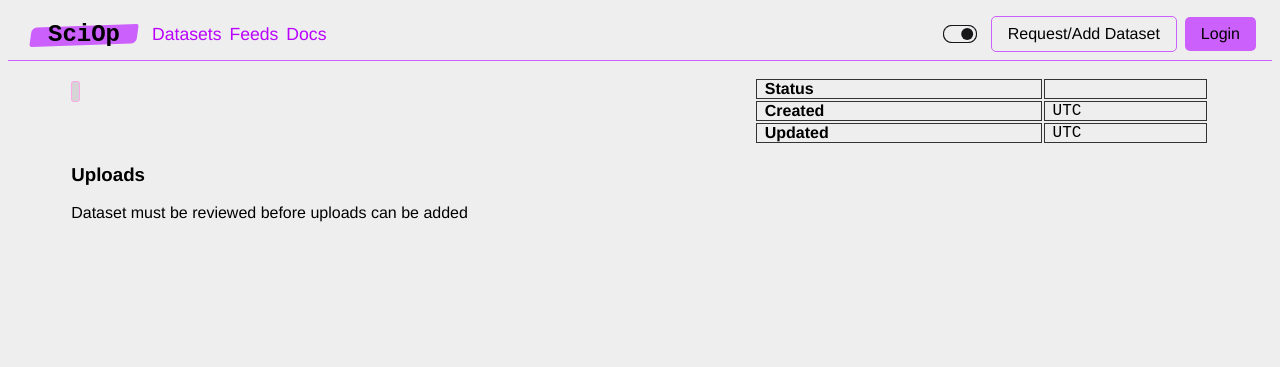
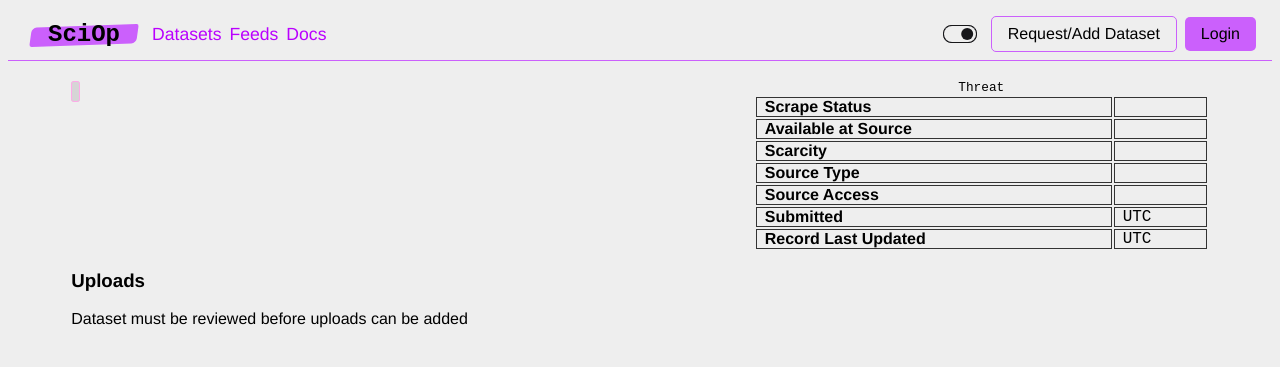
Before and after one commit to p2p-ld/sciop, a Python web app: template src/sciop/templates/pages/dataset.html in a window 1280 px wide. Shown: the top 367 px of the page. Run offline with Jinja, Linux system fonts and the light colour scheme; the template is opened without the code that fills it, so the values that code supplies are empty.

Commit message:
update dataset display, correctly handle form booleans

```diff
--- a/src/sciop/api/routes/datasets.py
+++ b/src/sciop/api/routes/datasets.py
@@ -66,6 +66,10 @@ async def datasets_create_form(
     """
     Create a dataset with form encoded data
     """
+    # hacky workaround for checkboxes in forms
+    # https://github.com/fastapi/fastapi/discussions/13380
+    form = await request.form()
+    dataset.source_available = "source_available" in form
     created_dataset = await datasets_create(
         request=request,
         dataset=dataset,
--- a/src/sciop/frontend/templates.py
+++ b/src/sciop/frontend/templates.py
@@ -2,6 +2,7 @@
 Common source for template environments and decorators
 """
 
+from datetime import UTC, datetime
 from types import ModuleType
 from typing import TYPE_CHECKING, Optional
 from typing import Literal as L
@@ -56,6 +57,8 @@ templates = Jinja2Templates(
     context_processors=[template_account, template_config, template_models, template_nonce],
 )
 templates.env.globals["models"] = models
+templates.env.globals["now"] = datetime.now()
+templates.env.globals["UTC"] = UTC
 
 jinja = Jinja(templates)
 """fasthx decorator, see https://github.com/volfpeter/fasthx"""
--- a/src/sciop/static/css/layout.css
+++ b/src/sciop/static/css/layout.css
@@ -148,14 +148,32 @@ table {
 }
 
 .dataset-infobox {
-  .dataset-priority {
+  margin-top: 1em;
+  .dataset-threat-label {
+    text-align: center;
+    width: 100%;
+    display: inline-block;
+    font-family: var(--font-mono);
+    font-size: 0.8em;
+  }
+
+  .dataset-threat {
     font-size: 2em;
     font-weight: bold;
     text-align: center;
-    margin: 0.5em 0 0 0;
+    margin: 0 0 0 0;
 
-    &.priority-low {
-      background-color: var(--color-priority-low);
+    &.threat-indefinite {
+      background-color: var(--color-threat-indefinite);
+    }
+    &.threat-watchlist {
+      background-color: var(--color-threat-watchlist);
+    }
+    &.threat-endangered {
+      background-color: var(--color-threat-endangered);
+    }
+    &.threat-takedown_issued {
+      background-color: var(--color-threat-takedown_issued);
     }
   }
 }
--- a/src/sciop/static/css/vars.css
+++ b/src/sciop/static/css/vars.css
@@ -2,9 +2,12 @@
 :root {
     --color-dark-background: rgba(23, 23, 26, 1);
     --color-light-background: #eee;
-    --color-priority-low: lch(56.05% 49.39 256.63);
-    --color-priority-medium: lch(58.97% 76.96 59.37);
-    --color-priority-high: lch(47.26% 75.67 14.74);
+    --color-threat-unknown: var(--color-background-shade);
+    --color-threat-indefinite: lch(56.05% 49.39 256.63);
+    --color-threat-watchlist: lch(58.97% 76.96 59.37);
+    --color-threat-endangered: lch(47.26% 75.67 14.74);
+    --color-threat-takedown_issued: lch(47.26% 75.67 14.74);
+    --color-threat-extinct: var(--color-background-shade);
 
     --font-sans: "Work Sans", "Helvetica Neue", "Segoe UI", "Helvetica", "Roboto", sans-serif;
     --font-mono: "Anonymous Pro", "Fira Code", "Courier New", "Courier", monospace;
--- a/src/sciop/templates/macros/dataset.html
+++ b/src/sciop/templates/macros/dataset.html
@@ -21,23 +21,59 @@
             {% endif %}
         </div>
         <div class="dataset-infobox infobox">
-            <p class="dataset-priority priority-{{ dataset.scarcity.value }}">{{dataset.scarcity.value}}</p>
+            <span class="dataset-threat-label">Threat</span>
+            <p class="dataset-threat threat-{{ dataset.threat.value }}">{{dataset.threat.value}}</p>
             <table class="infobox-table">
-                {% if dataset.priority_comment %}
                 <tr>
-                    <td class="infobox-priority-comment">{{ dataset.priority_comment }}</td>
+                    <td class="infobox-key">Scrape Status</td>
+                    <td class="infobox-value">{{ dataset.scrape_status.value }}</td>
+                </tr>
+                <tr>
+                    <td class="infobox-key">Available at Source</td>
+                    <td class="infobox-value">{{ dataset.source_available }}</td>
+                </tr>
+                <tr>
+                    <td class="infobox-key">Scarcity</td>
+                    <td class="infobox-value">{{ dataset.scarcity }}</td>
+                </tr>
+                <tr>
+                    <td class="infobox-key">Source Type</td>
+                    <td class="infobox-value">{{ dataset.source_type }}</td>
+                </tr>
+                <tr>
+                    <td class="infobox-key">Source Access</td>
+                    <td class="infobox-value">{{ dataset.source_access }}</td>
+                </tr>
+                {% if dataset.dataset_created_at %}
+                <tr>
+                    <td class="infobox-key">Dataset Created</td>
+                    <td class="infobox-value">{{ dataset.dataset_created_at.strftime("%y-%m-%d %H:%M") }} UTC</td>
+                </tr>
+                {% endif %}
+                {% if dataset.dataset_updated_at %}
+                <tr>
+                    <td class="infobox-key">Dataset Last Updated</td>
+                    <td class="infobox-value">{{ dataset.dataset_updated_at.strftime("%y-%m-%d %H:%M") }} UTC</td>
+                </tr>
+                {% endif %}
+                {% if dataset.last_seen_at %}
+                <tr>
+                    <td class="infobox-key">
+                        {%- if dataset.last_seen_at > now(UTC) %}
+                            To be removed at
+                        {%- else %}
+                            Last Seen
+                        {%- endif %}
+                    </td>
+                    <td class="infobox-value">{{ dataset.last_seen_at.strftime("%y-%m-%d %H:%M") }} UTC</td>
                 </tr>
                 {% endif %}
                 <tr>
-                    <td class="infobox-key">Status</td>
-                    <td class="infobox-value">{{ dataset.scrape_status.value }}</td>
-                </tr>
-                <tr>
-                    <td class="infobox-key">Created</td>
+                    <td class="infobox-key">Submitted</td>
                     <td class="infobox-value">{{ dataset.created_at.strftime("%y-%m-%d %H:%M") }} UTC</td>
                 </tr>
                 <tr>
-                    <td class="infobox-key">Updated</td>
+                    <td class="infobox-key">Record Last Updated</td>
                     <td class="infobox-value">{{ dataset.updated_at.strftime("%y-%m-%d %H:%M") }} UTC</td>
                 </tr>
             </table>
```
Also changed, not shown: src/sciop/types.py (+12 -3 lines).
